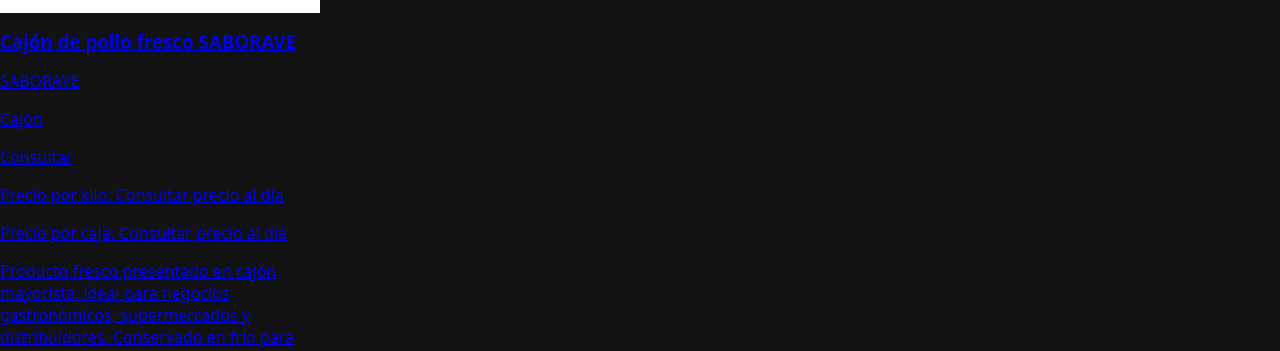
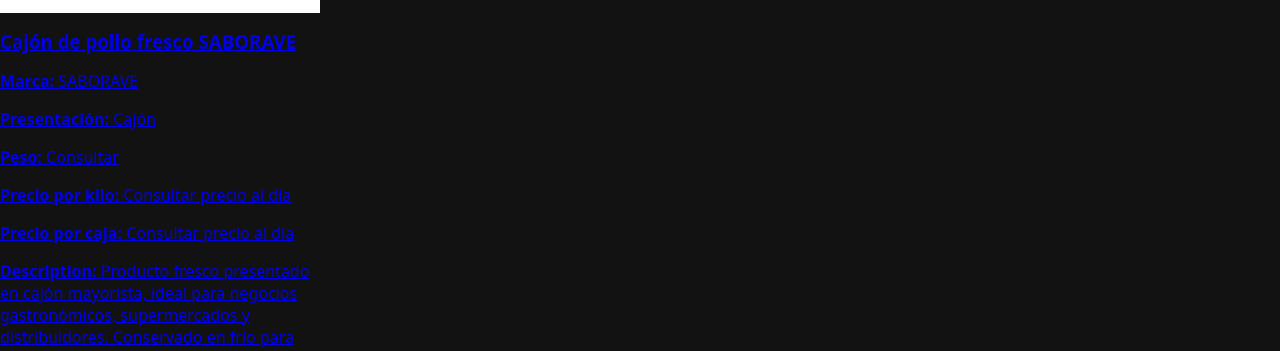
Before and after one commit to JorgeGit-dev/mi-pre-entrega-c26122-JorgeGarcia, a React (Vite) app: page / in a window 1280 px wide. Shown: the part 599-950 px from the top of the page. Built offline with nearby package versions, Linux system fonts and the light colour scheme.

Commit message:
Mejor consistencia visual, legilibilidad, semantica del Item

```diff
--- a/src/components/item/Item.jsx
+++ b/src/components/item/Item.jsx
@@ -1,6 +1,16 @@
 import "./Item.css";
 
-export const Item = ({ producto, marca, presentacion, peso, precio_kilo, precio_caja, descripcion, imagen, children }) => {
+export const Item = ({
+  producto,
+  marca,
+  presentacion,
+  peso,
+  precio_kilo,
+  precio_caja,
+  descripcion,
+  imagen,
+  children,
+}) => {
 
   const formatearPrecio = (precio) => {
     if (typeof precio === "number") {
@@ -15,14 +25,28 @@
 
   return (
     <article className="card">
-     <img src={imagen} alt={`Detalle del producto ${producto}`} />
+      <img
+        src={imagen}
+        alt={`Detalle del producto ${producto}`}
+      />
+
       <h3>{producto}</h3>
-      <p>{marca}</p>
-      <p>{presentacion}</p>
-      <p>{peso}</p>
-      <p>Precio por kilo: {formatearPrecio(precio_kilo)}</p>
-      <p>Precio por caja: {formatearPrecio(precio_caja)}</p>
-      <p>{descripcion}</p>
+
+      <p><strong>Marca:</strong> {marca}</p>
+      <p><strong>Presentación:</strong> {presentacion}</p>
+      <p><strong>Peso:</strong> {peso}</p>
+
+      <p>
+        <strong>Precio por kilo:</strong>{" "}
+        {formatearPrecio(precio_kilo)}
+      </p>
+
+      <p>
+        <strong>Precio por caja:</strong>{" "}
+        {formatearPrecio(precio_caja)}
+      </p>
+
+      <p><strong>Description:</strong> {descripcion}</p>
 
       {children}
     </article>
```
Lines whose indentation alone changed are shown as unchanged.
